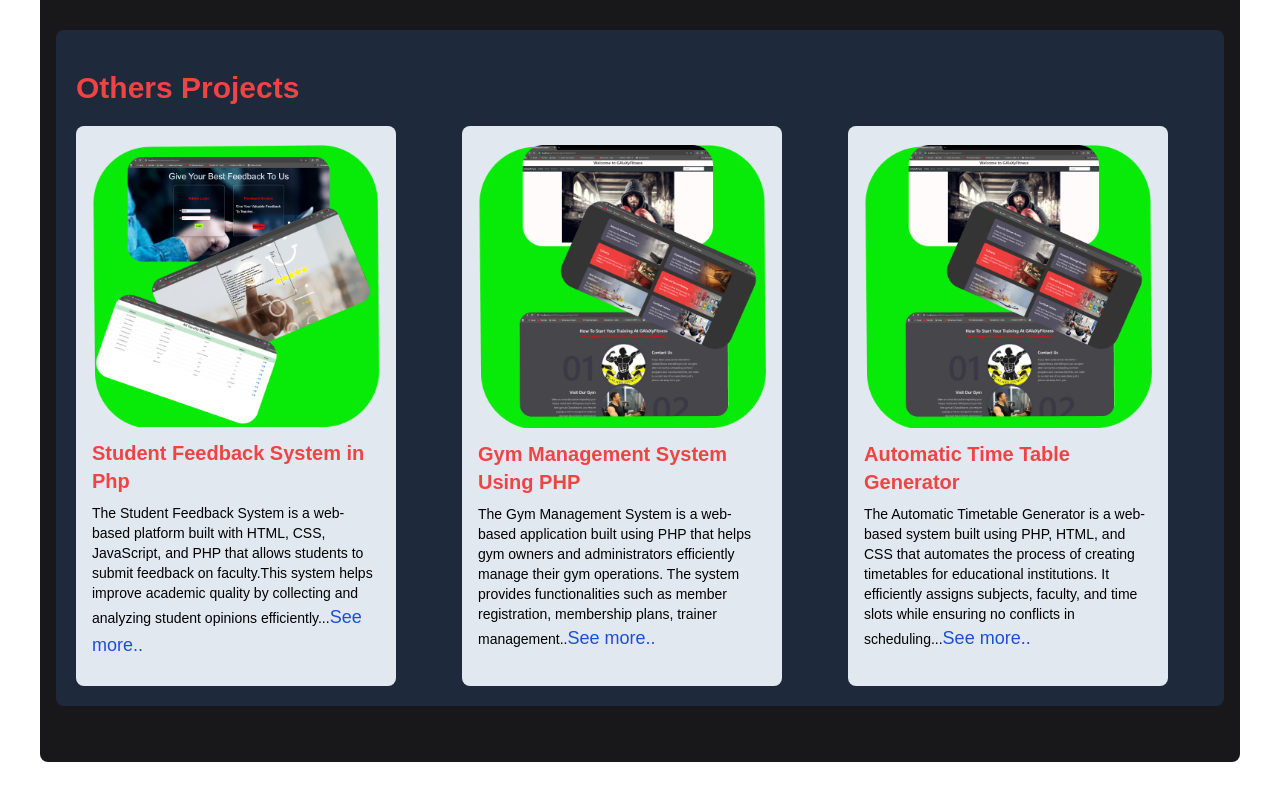
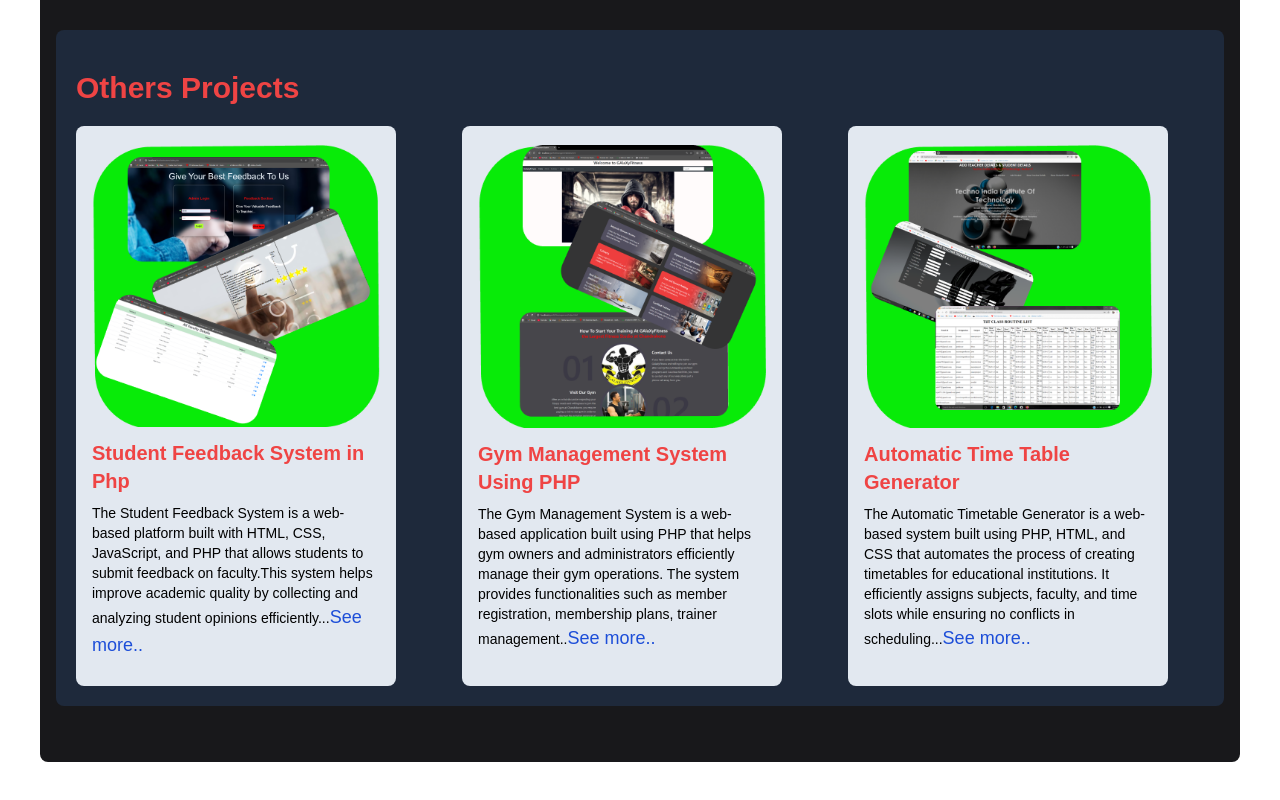
Before and after one commit to abhijit84842/Abhijit_Portfolio, a Next.js app: page /pages/projectall in a window 1280 px wide. Shown: the part 1586-2386 px from the top of the page. Built offline with nearby package versions, Linux system fonts and the light colour scheme.

Commit message:
change project showcase img

```diff
--- a/app/components/ProjectsShow/OthersProjectsShow.js
+++ b/app/components/ProjectsShow/OthersProjectsShow.js
@@ -99,7 +99,7 @@ const OthersProjectsShow = () => {
             {" "}
             <div className="crad bg-slate-200 w-[20rem] p-4 rounded-lg h-[35rem]">
               <Image
-                src="/ProjectShow/gymmanagement.png"
+                src="/ProjectShow/timetableimg.png"
                 alt="loading...."
                 loading="lazy"
                 width={500}
```
Also changed, not shown: public/ProjectShow/timetableimg.png (added).
